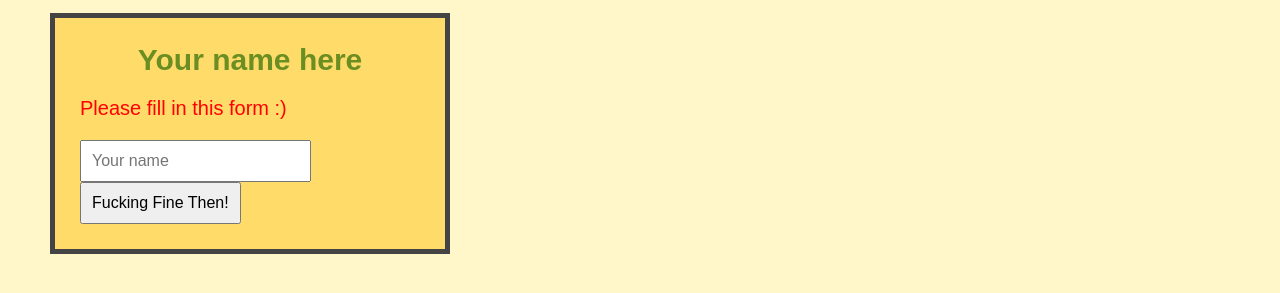
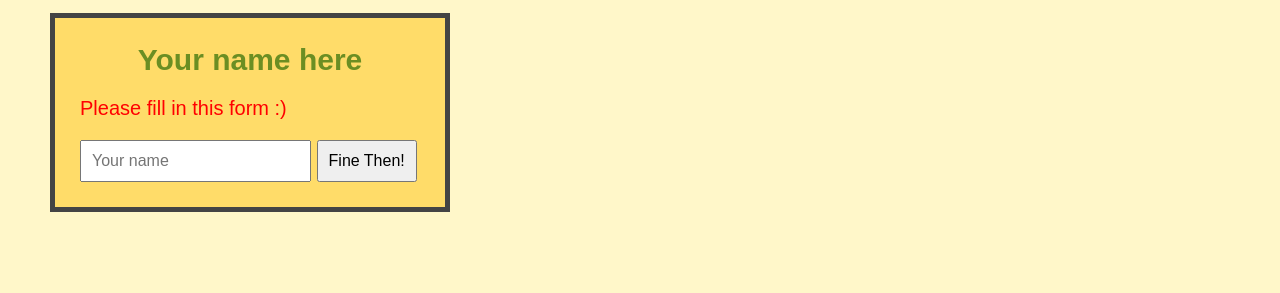
Before and after one commit to FoxNineOne/JavascriptCourse, a plain HTML site: page 04-HTML-CSS/final/index.html in a window 1280 px wide. Shown: the part 525-818 px from the top of the page. Drawn offline with Linux system fonts and the light colour scheme.

Commit message:
Wednesday Session

```diff
--- a/04-HTML-CSS/final/index.html
+++ b/04-HTML-CSS/final/index.html
@@ -30,7 +30,7 @@
       <p class="first">Please fill in this form :)</p>
 
       <input type="text" placeholder="Your name" />
-      <button>Fucking Fine Then!</button>
+      <button>Fine Then!</button>
     </form>
   </body>
 </html>
--- a/09-Data-Structures-Operators/starter/script.js
+++ b/09-Data-Structures-Operators/starter/script.js
@@ -62,7 +62,7 @@ const restaurant = {
 
 /*
 restaurant.orderPizza('Egg', 'Bacon', 'Onion', 'Yoghurt', 'Kenneth');
-restaurant.orderPizza('Fuck all');
+restaurant.orderPizza('Naff all');
 */
 /*
 // We passed one object into the function, not 4 arguments.
@@ -467,7 +467,7 @@ console.log(...newArr);
 
 */
 /*
-const newMenu = [...restaurant.mainMenu, 'Gnocci', 'Egg', 'Retards'];
+const newMenu = [...restaurant.mainMenu, 'Gnocci', 'Egg', 'Gnocchi 2'];
 //console.log(newMenu);
 
 // the spread operator is similar t odestructuring
```
Also changed, not shown: 11-Arrays-Bankist/starter/script.js (+82 -0 lines).
